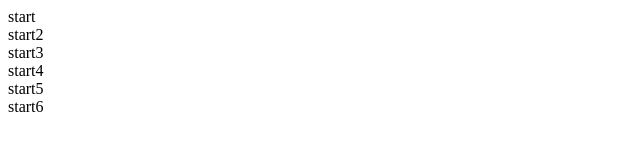
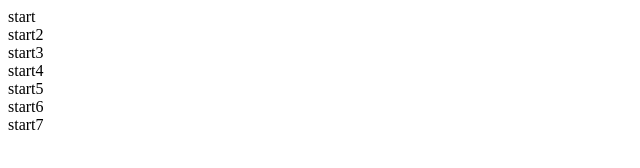
Before and after one commit to Maloxolka/lb1_git, a plain HTML site: page index.html in a window 1280 px wide. Shown: the full height of the page, 0-640 px from the left. Drawn offline with Linux system fonts and the light colour scheme.

Commit message:
modified index.html
commit 10 body

```diff
--- a/index.html
+++ b/index.html
@@ -11,5 +11,6 @@
 	<div>start4</div>
 	<div>start5</div>
 	<div>start6</div>
+	<div>start7</div>
 </body>
 </html>
```
